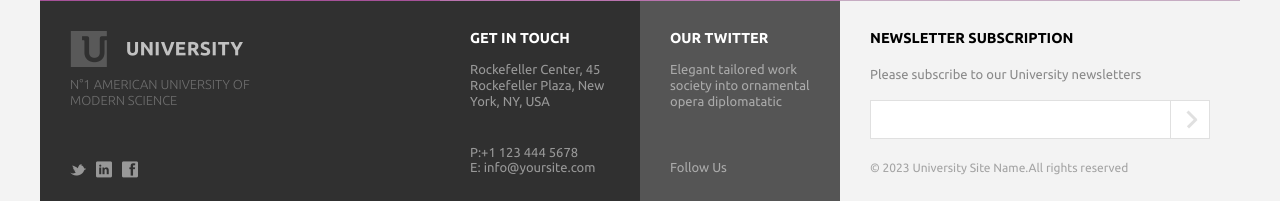
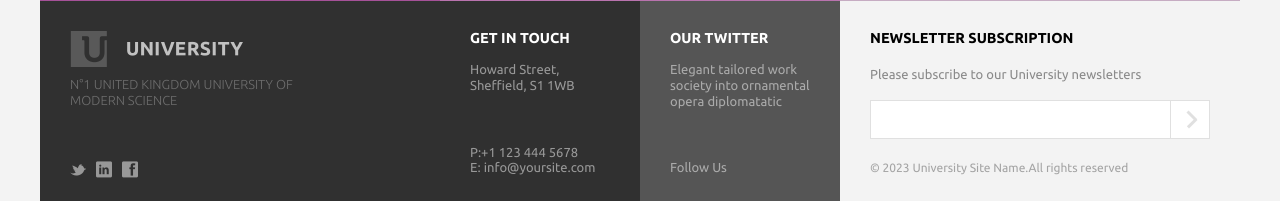
Before and after one commit to thoth2357/University_integrated_crypto-payment, a Django app: page / in a window 1280 px wide. Shown: the part 1099-1300 px from the top of the page. Run offline with Django 4.2, Linux system fonts and the light colour scheme; some libraries are stand-ins or nearby versions.

Commit message:
changed Us to Uk in footer

```diff
--- a/templates/footer.html
+++ b/templates/footer.html
@@ -4,7 +4,7 @@
         <div class="footer-item P30 bg-4">
             <a href="index.html" id="footer-logo" class="site-logo">University</a>
 
-            <p id="footer-slogan">N°1 american University of<br />modern science</p>
+            <p id="footer-slogan">N°1 United Kingdom University of<br />modern science</p>
 
             <div class="social-btn el-bottom">
                 <a class="icon-twitter-bird" href="#"></a>
@@ -18,7 +18,7 @@
         <div class="footer-item P30 bg-4">
             <h5><small>Get in Touch</small></h5>
 
-            <p>Rockefeller Center, 45 Rockefeller Plaza, New York, NY, USA</p>
+            <p> Howard Street, Sheffield, S1 1WB</p>
 
             <p class="el-bottom">
                 P:+1 123 444 5678<br />
```
